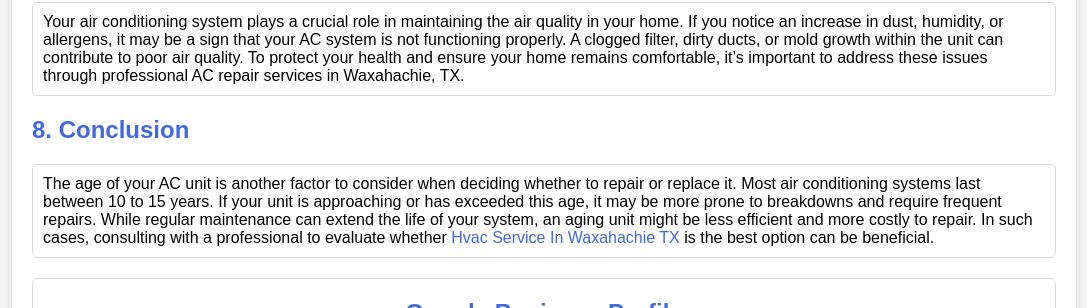
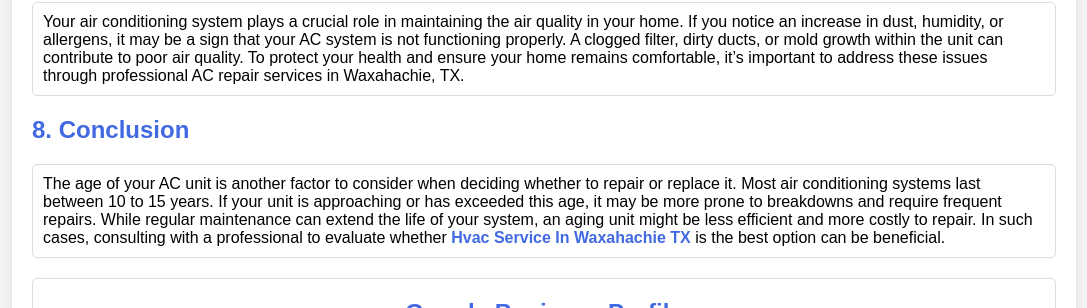
Before and after one commit to LegacyHeating121/Legacy-Heating, a plain HTML site: page index.html in a window 1280 px wide. Shown: the part 2053-2361 px from the top of the page, without its empty margins (96-1183 px from the left). Drawn offline with Linux system fonts and the light colour scheme.

Commit message:
Update index.html

```diff
--- a/index.html
+++ b/index.html
@@ -128,7 +128,7 @@
 
         <section class="section">
             <h2>8. Conclusion</h2>
-            <p>The age of your AC unit is another factor to consider when deciding whether to repair or replace it. Most air conditioning systems last between 10 to 15 years. If your unit is approaching or has exceeded this age, it may be more prone to breakdowns and require frequent repairs. While regular maintenance can extend the life of your system, an aging unit might be less efficient and more costly to repair. In such cases, consulting with a professional to evaluate whether <a href="https://www.legacyairtexas.com/">Hvac Service In Waxahachie TX</a> is the best option can be beneficial.</p>
+            <p>The age of your AC unit is another factor to consider when deciding whether to repair or replace it. Most air conditioning systems last between 10 to 15 years. If your unit is approaching or has exceeded this age, it may be more prone to breakdowns and require frequent repairs. While regular maintenance can extend the life of your system, an aging unit might be less efficient and more costly to repair. In such cases, consulting with a professional to evaluate whether <b><a href="https://www.legacyairtexas.com/">Hvac Service In Waxahachie TX</a></b> is the best option can be beneficial.</p>
         </section>
 
         <section class="section map-section">
```
